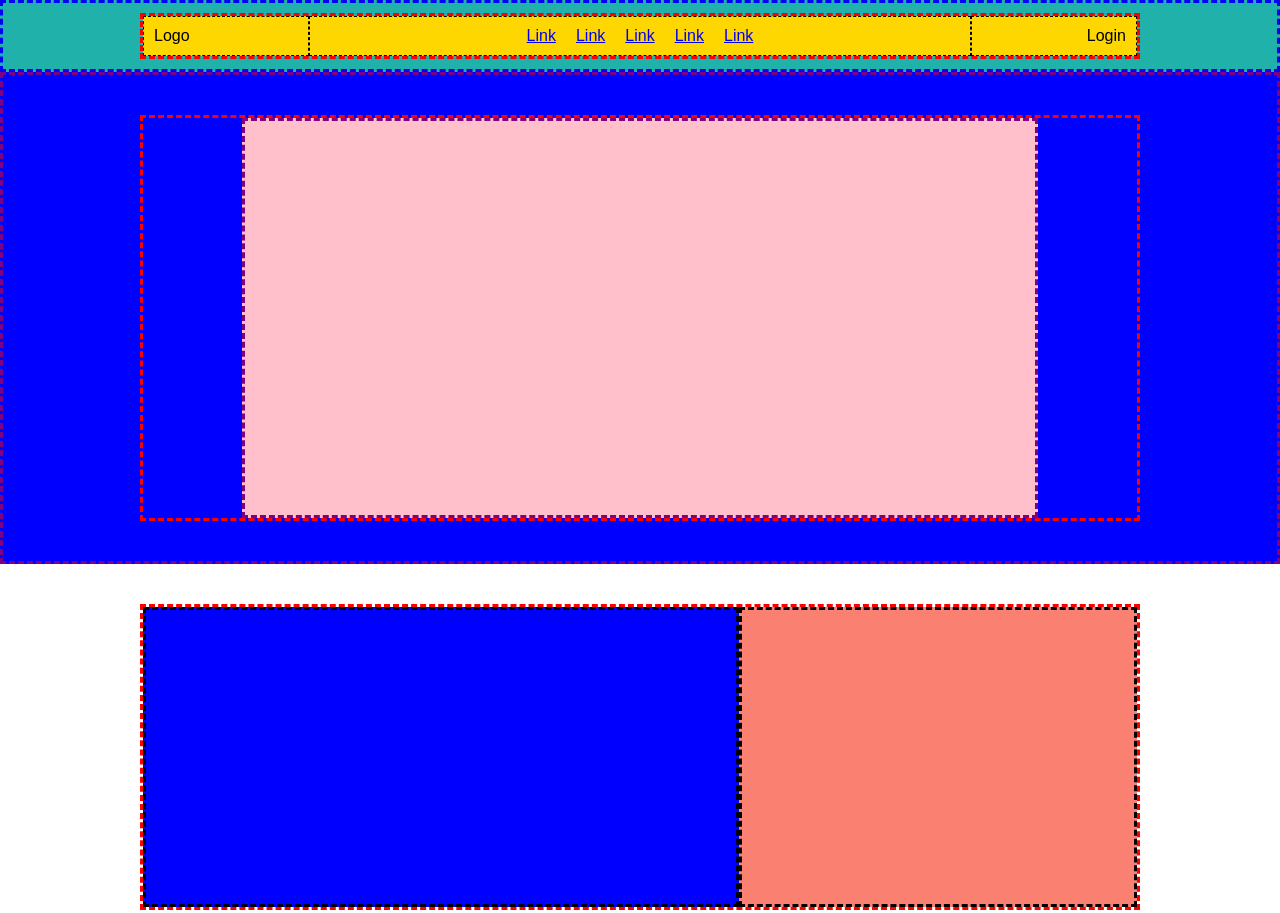
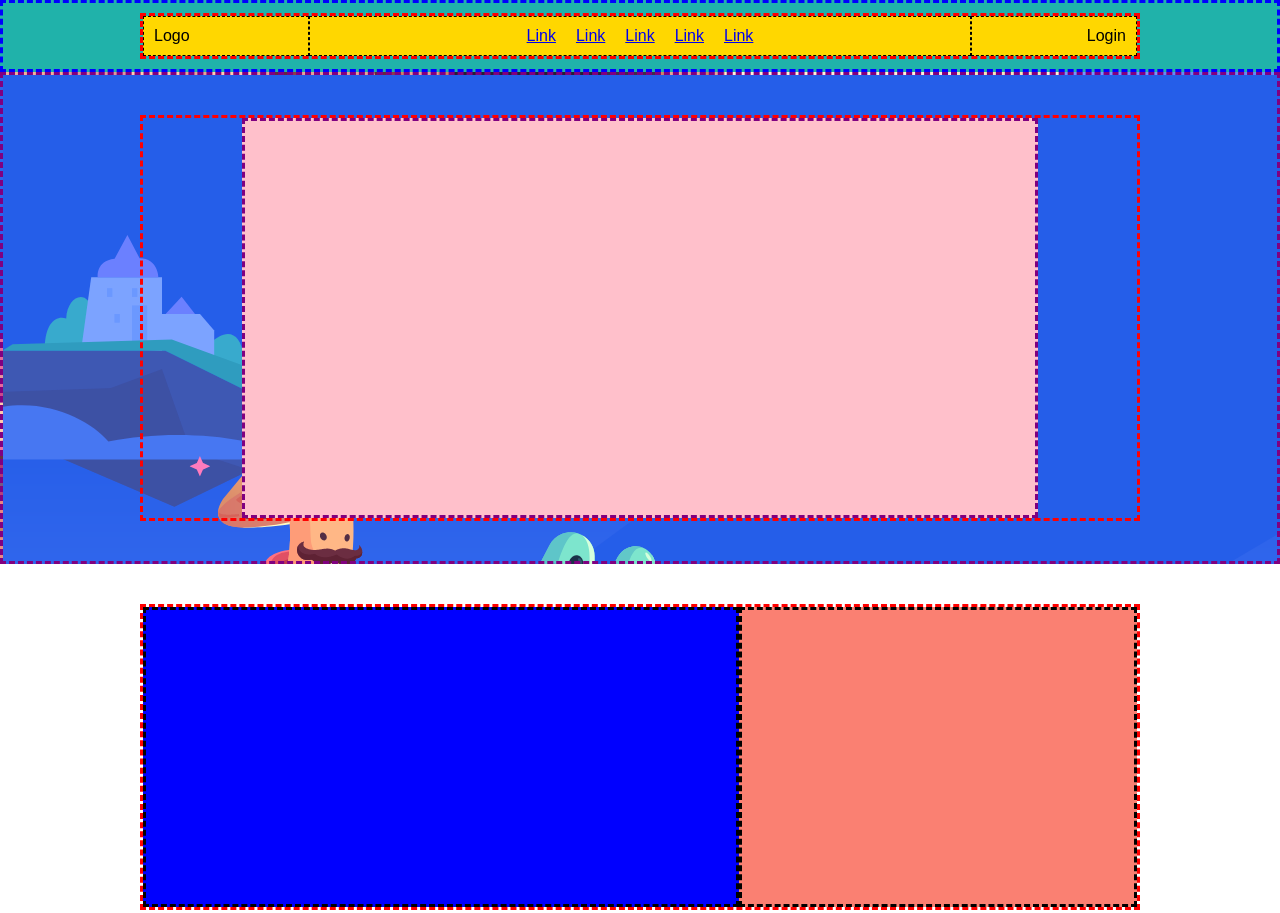
Before and after one commit to Claudio-Pri/htmlcss-discord, a plain HTML site: page index.html in a window 1280 px wide. Shown: the top 913 px of the page. Drawn offline with Linux system fonts and the light colour scheme.

Commit message:
background-image

```diff
--- a/css/style.css
+++ b/css/style.css
@@ -79,6 +79,7 @@ header .header-top nav ul>li>a {
 }
 
 .header-bottom {
+    background-image: url(/img/jumbo.png);
     padding: 40px 0;
 }
 
```
